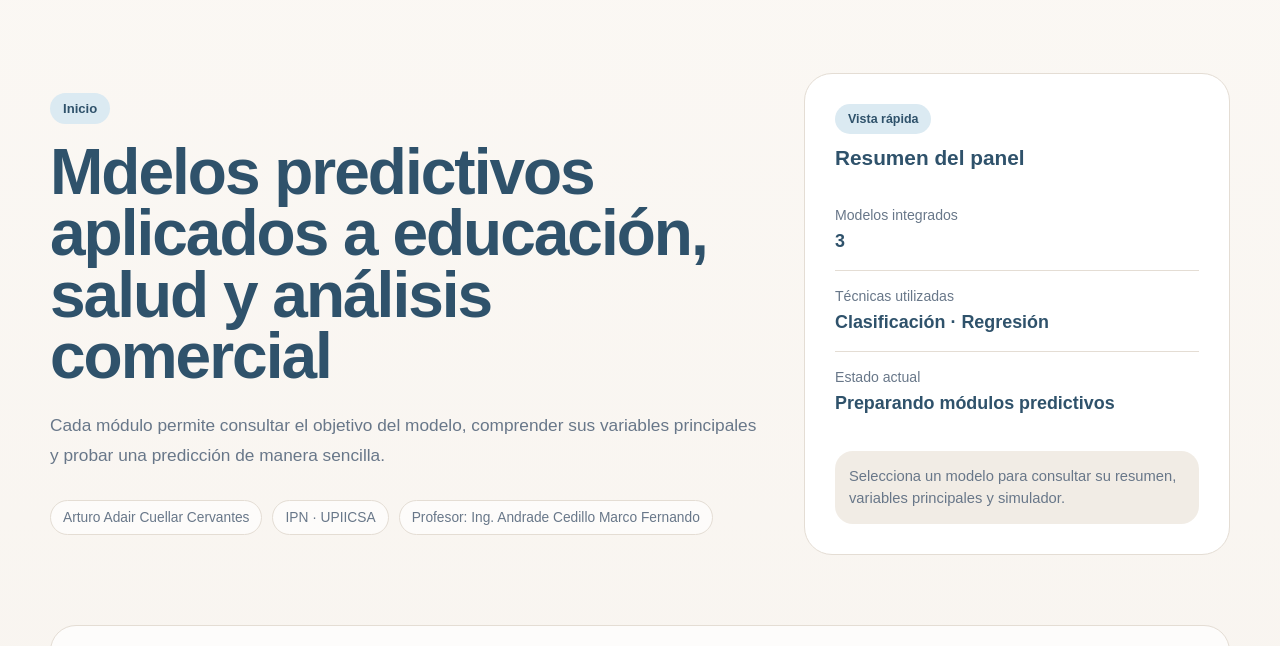
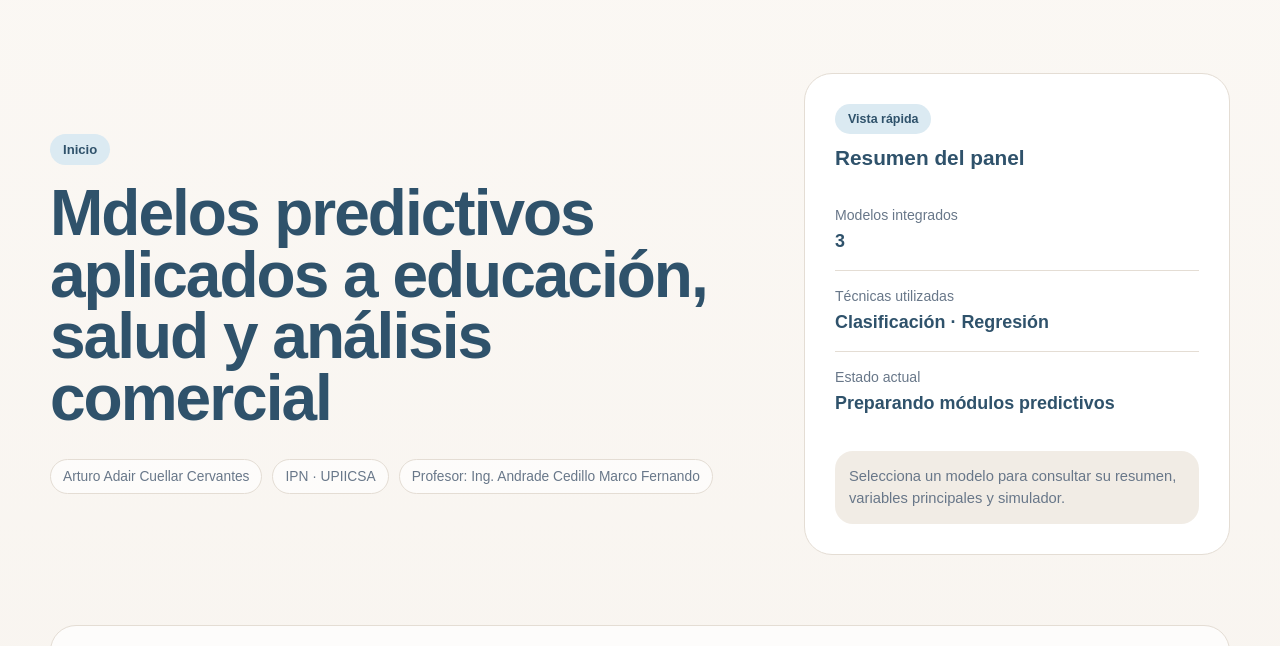
Before and after one commit to arturoadaircuellar/modelos-predictivos-analitica-datos, a plain HTML site: page index.html in a window 1280 px wide. Shown: the part 102-748 px from the top of the page. Drawn offline with Linux system fonts and the light colour scheme.

Commit message:
Remove description paragraph from hero section
Removed paragraph describing model features.

```diff
--- a/index.html
+++ b/index.html
@@ -34,10 +34,6 @@
           <span class="tag">Inicio</span>
           <h2>Mdelos predictivos aplicados a educación,
             salud y análisis comercial</h2>
-          <p>
-            Cada módulo permite consultar el objetivo del modelo,
-            comprender sus variables principales y probar una predicción de manera sencilla.
-          </p>
 
           <div class="identity">
             <span>Arturo Adair Cuellar Cervantes</span>
```
